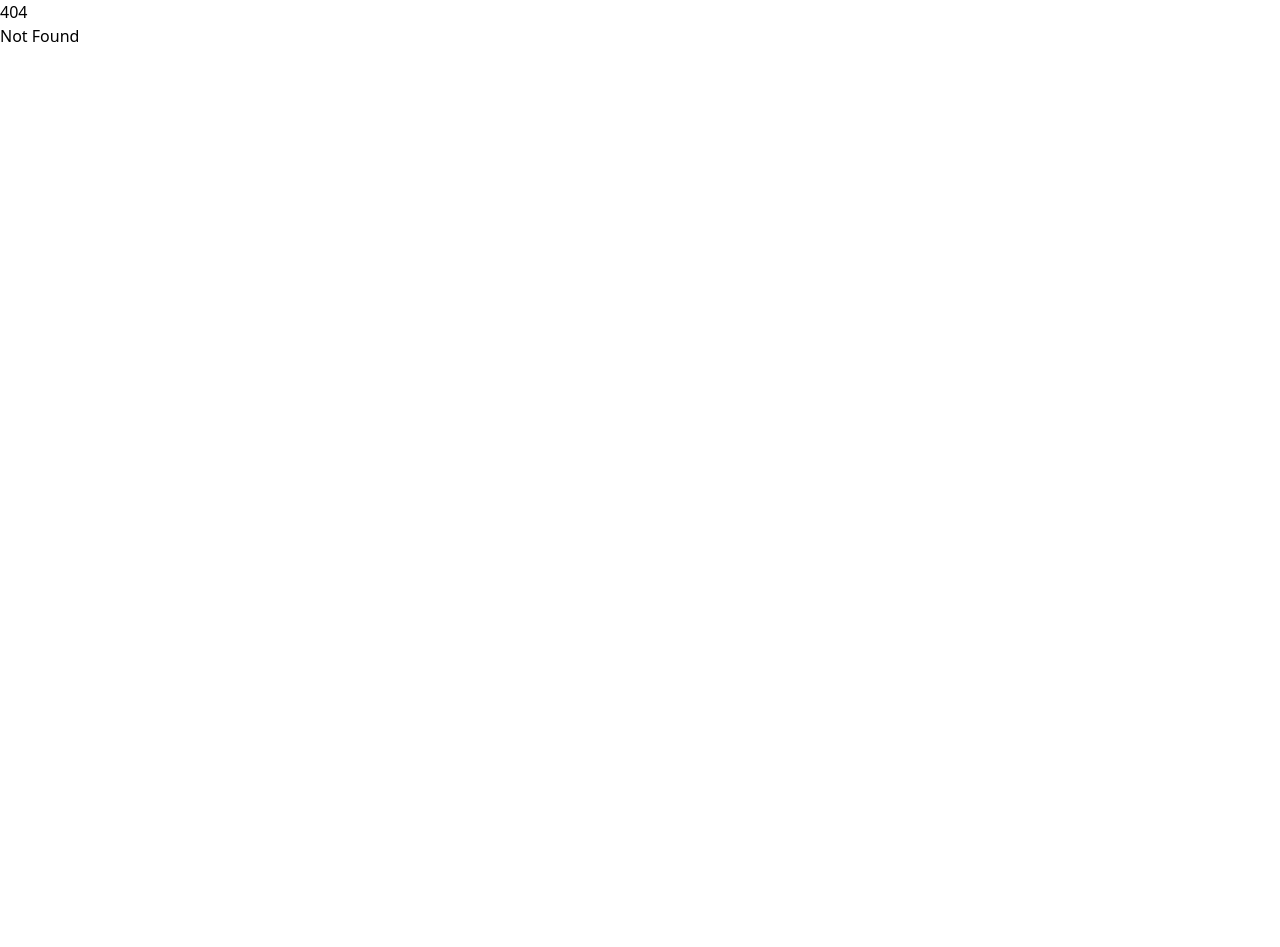
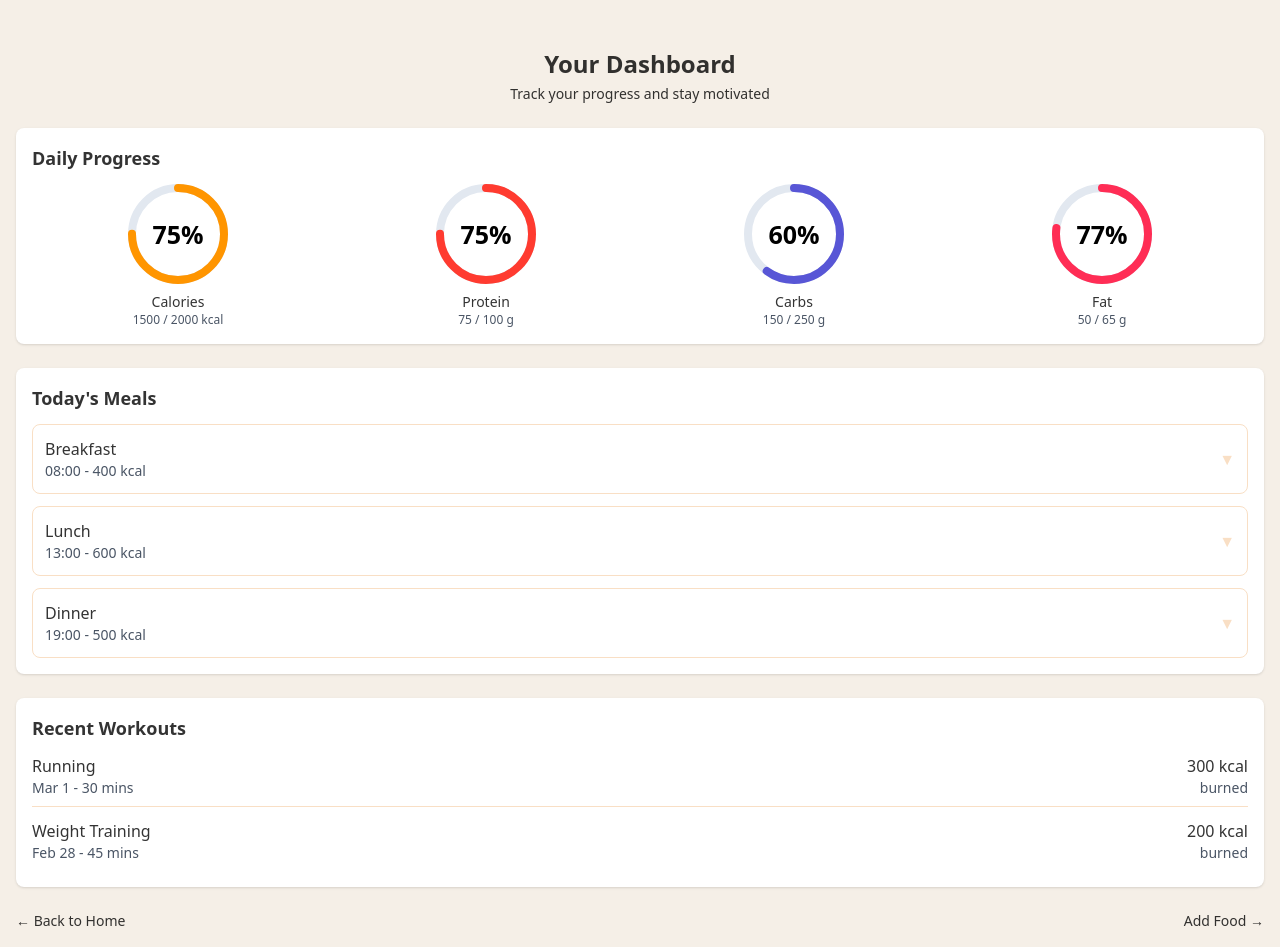
Before and after one commit to hjrose29/HenHacks-2025, a SvelteKit app in the folder frontend/: page /breakdown in a window 1280 px wide. Before the commit this address had no page. Before the commit the page ends 800 px from the top, so only its background shows below. Built offline with nearby package versions, Linux system fonts and the light colour scheme.

Commit message:
Fixed Dashboard

```diff
--- /dev/null
+++ b/frontend/src/lib/Components/ProgressRing.svelte
@@ -0,0 +1,54 @@
+<script lang="ts">
+	export let percentage: number;
+	export let color: string = '#F9DFC5';
+	export let size: number = 120;
+	export let strokeWidth: number = 10;
+
+	$: radius = (size - strokeWidth) / 2;
+	$: circumference = radius * 2 * Math.PI;
+	$: strokeDashoffset = circumference - (percentage / 100) * circumference;
+
+	$: fontSize = size / 4;
+</script>
+
+<div class="progress-ring" style="width: {size}px; height: {size}px;">
+	<svg class="progress-ring__circle" width={size} height={size}>
+		<circle
+			stroke="#E2E8F0"
+			stroke-width={strokeWidth}
+			fill="transparent"
+			r={radius}
+			cx={size / 2}
+			cy={size / 2}
+		/>
+		<circle
+			stroke={color}
+			stroke-width={strokeWidth}
+			stroke-linecap="round"
+			fill="transparent"
+			r={radius}
+			cx={size / 2}
+			cy={size / 2}
+			style="stroke-dasharray: {circumference} {circumference}; stroke-dashoffset: {strokeDashoffset};"
+		/>
+		<text
+			x="50%"
+			y="50%"
+			text-anchor="middle"
+			dominant-baseline="central"
+			font-size={fontSize}
+			font-weight="bold"
+			transform="rotate(90 {size / 2} {size / 2})"
+		>
+			{percentage}%
+		</text>
+	</svg>
+</div>
+
+<style>
+	.progress-ring__circle {
+		transition: stroke-dashoffset 0.35s;
+		transform: rotate(-90deg);
+		transform-origin: 50% 50%;
+	}
+</style>
--- /dev/null
+++ b/frontend/src/routes/breakdown/+page.svelte
@@ -0,0 +1,174 @@
+<script lang="ts">
+	import { onMount } from 'svelte';
+	import ProgressRing from '$lib/Components/ProgressRing.svelte';
+
+	// Types for our data
+	type Nutrient = {
+		current: number;
+		goal: number;
+	};
+
+	type Meal = {
+		id: string;
+		name: string;
+		time: string;
+		calories: number;
+		protein: number;
+		carbs: number;
+		fat: number;
+	};
+
+	type Workout = {
+		id: string;
+		type: string;
+		duration: number;
+		caloriesBurned: number;
+		date: string;
+	};
+
+	type DailyStats = {
+		calories: Nutrient;
+		protein: Nutrient;
+		carbs: Nutrient;
+		fat: Nutrient;
+	};
+
+	type UserData = {
+		dailyStats: DailyStats;
+		meals: Meal[];
+		recentWorkouts: Workout[];
+	};
+
+	// Mock data (replace with actual data fetching in a real app)
+	let userData: UserData = {
+		dailyStats: {
+			calories: { current: 1500, goal: 2000 },
+			protein: { current: 75, goal: 100 },
+			carbs: { current: 150, goal: 250 },
+			fat: { current: 50, goal: 65 }
+		},
+		meals: [
+			{ id: '1', name: 'Breakfast', time: '08:00', calories: 400, protein: 20, carbs: 50, fat: 15 },
+			{ id: '2', name: 'Lunch', time: '13:00', calories: 600, protein: 30, carbs: 70, fat: 20 },
+			{ id: '3', name: 'Dinner', time: '19:00', calories: 500, protein: 25, carbs: 30, fat: 15 }
+		],
+		recentWorkouts: [
+			{ id: '1', type: 'Running', duration: 30, caloriesBurned: 300, date: '2025-03-01' },
+			{ id: '2', type: 'Weight Training', duration: 45, caloriesBurned: 200, date: '2025-02-28' }
+		]
+	};
+
+	// State for expanded meal details
+	let expandedMealId: string | null = null;
+
+	// Function to toggle meal details
+	function toggleMealDetails(mealId: string) {
+		expandedMealId = expandedMealId === mealId ? null : mealId;
+	}
+
+	// Function to calculate percentage
+	function calculatePercentage(current: number, goal: number): number {
+		return Math.min(Math.round((current / goal) * 100), 100);
+	}
+
+	// Format date
+	function formatDate(dateString: string): string {
+		return new Date(dateString).toLocaleDateString('en-US', { month: 'short', day: 'numeric' });
+	}
+
+	// Color mapping for nutrients
+	const nutrientColors = {
+		calories: '#FF9500',
+		protein: '#FF3B30',
+		carbs: '#5856D6',
+		fat: '#FF2D55'
+	};
+</script>
+
+<main class="flex min-h-screen flex-col bg-[#F5EFE7] p-4 text-[#000000CC]">
+	<header class="mb-6 mt-8 text-center">
+		<h1 class="text-2xl font-bold">Your Dashboard</h1>
+		<p class="mt-1 text-sm">Track your progress and stay motivated</p>
+	</header>
+
+	<!-- Daily Progress -->
+	<section class="mb-6 rounded-lg bg-white p-4 shadow-sm">
+		<h2 class="mb-3 text-lg font-semibold">Daily Progress</h2>
+		<div class="grid grid-cols-2 gap-4 sm:grid-cols-4">
+			{#each Object.entries(userData.dailyStats) as [nutrient, { current, goal }]}
+				<div class="flex flex-col items-center">
+					<ProgressRing
+						percentage={calculatePercentage(current, goal)}
+						color={nutrientColors[nutrient]}
+						size={100}
+						strokeWidth={8}
+					/>
+					<p class="mt-2 text-sm font-medium capitalize">{nutrient}</p>
+					<p class="text-xs text-gray-600">
+						{current} / {goal}
+						{nutrient === 'calories' ? 'kcal' : 'g'}
+					</p>
+				</div>
+			{/each}
+		</div>
+	</section>
+
+	<!-- Meals -->
+	<section class="mb-6 rounded-lg bg-white p-4 shadow-sm">
+		<h2 class="mb-3 text-lg font-semibold">Today's Meals</h2>
+		<div class="space-y-3">
+			{#each userData.meals as meal}
+				<div class="rounded-lg border border-[#F9DFC5] p-3">
+					<div class="flex items-center justify-between">
+						<div>
+							<h3 class="font-medium">{meal.name}</h3>
+							<p class="text-sm text-gray-600">{meal.time} - {meal.calories} kcal</p>
+						</div>
+						<button
+							on:click={() => toggleMealDetails(meal.id)}
+							class="text-[#F9DFC5] transition-colors hover:text-[#000000CC]"
+						>
+							{expandedMealId === meal.id ? '▲' : '▼'}
+						</button>
+					</div>
+					{#if expandedMealId === meal.id}
+						<div class="mt-2 border-t border-[#F9DFC5] pt-2 text-sm">
+							<p>Protein: {meal.protein}g</p>
+							<p>Carbs: {meal.carbs}g</p>
+							<p>Fat: {meal.fat}g</p>
+						</div>
+					{/if}
+				</div>
+			{/each}
+		</div>
+	</section>
+
+	<!-- Recent Workouts -->
+	<section class="mb-6 rounded-lg bg-white p-4 shadow-sm">
+		<h2 class="mb-3 text-lg font-semibold">Recent Workouts</h2>
+		<div class="space-y-3">
+			{#each userData.recentWorkouts as workout}
+				<div
+					class="flex items-center justify-between border-b border-[#F9DFC5] pb-2 last:border-b-0"
+				>
+					<div>
+						<h3 class="font-medium">{workout.type}</h3>
+						<p class="text-sm text-gray-600">
+							{formatDate(workout.date)} - {workout.duration} mins
+						</p>
+					</div>
+					<div class="text-right">
+						<p class="font-medium">{workout.caloriesBurned} kcal</p>
+						<p class="text-sm text-gray-600">burned</p>
+					</div>
+				</div>
+			{/each}
+		</div>
+	</section>
+
+	<!-- Navigation -->
+	<nav class="flex justify-between">
+		<a href="/" class="text-sm text-[#000000CC] hover:underline"> ← Back to Home </a>
+		<a href="/add-food" class="text-sm text-[#000000CC] hover:underline"> Add Food → </a>
+	</nav>
+</main>
```
